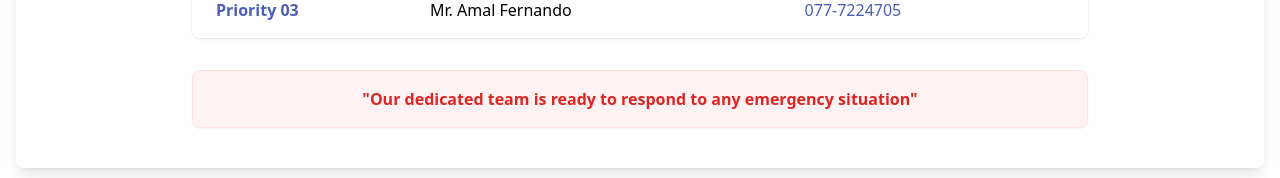
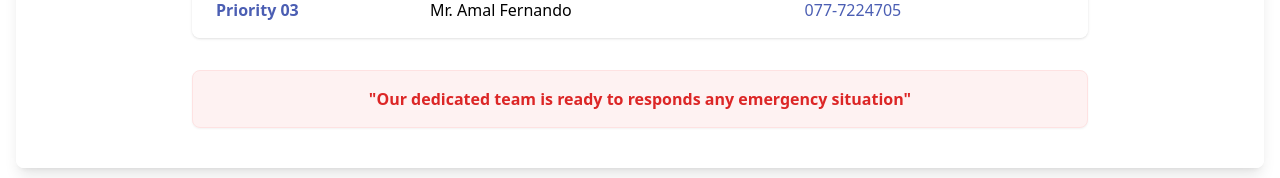
Before and after one commit to Tharaka1103/Opening-Ceremony-UI-, a React (Vite) app: page / in a window 1280 px wide. Shown: the part 2481-2659 px from the top of the page. Built offline with nearby package versions, Linux system fonts and the light colour scheme.

Commit message:
Update SafetySection.tsx

```diff
--- a/src/components/SafetySection.tsx
+++ b/src/components/SafetySection.tsx
@@ -148,7 +148,7 @@ const SafetySection = ({ onViewMap }: SafetySectionProps) => {
 
           {/* Footer Note */}
           <div className="text-center text-red-600 font-semibold p-4 bg-red-50 rounded-lg border border-red-100 shadow-sm">
-            "Our dedicated team is ready to respond to any emergency situation"
+            "Our dedicated team is ready to responds any emergency situation"
           </div>
         </div>
       </div>
```
